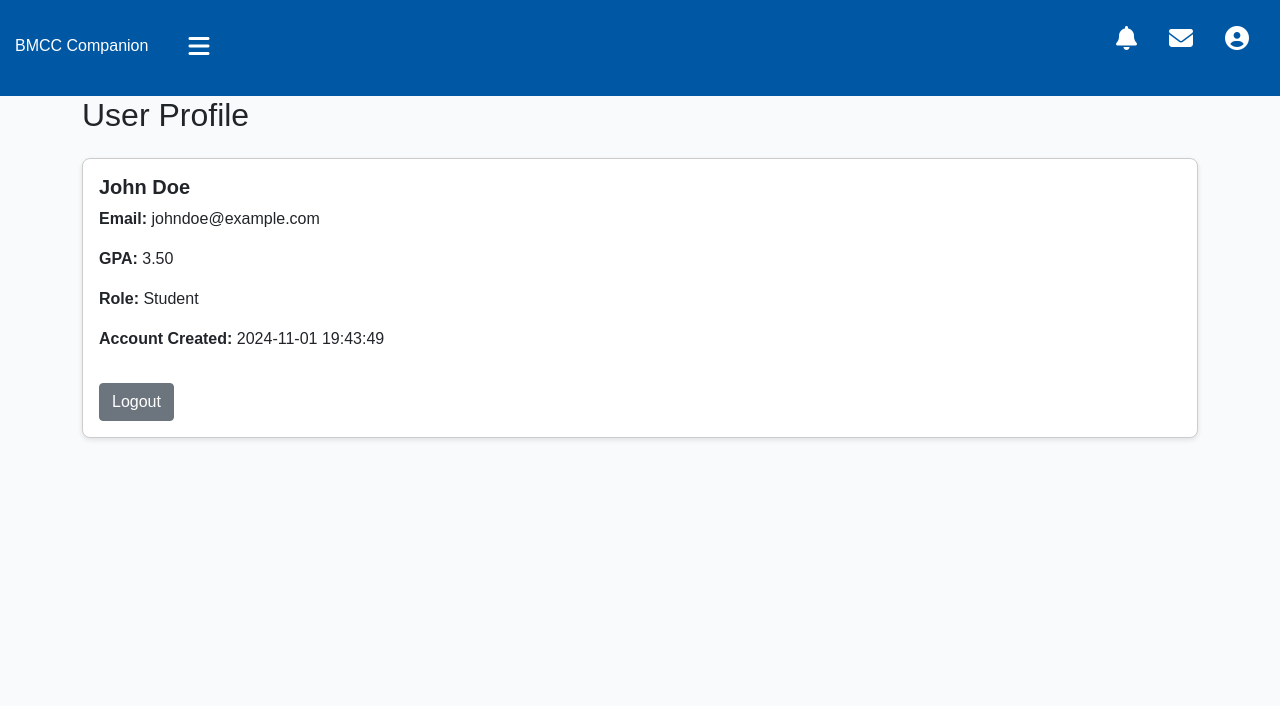
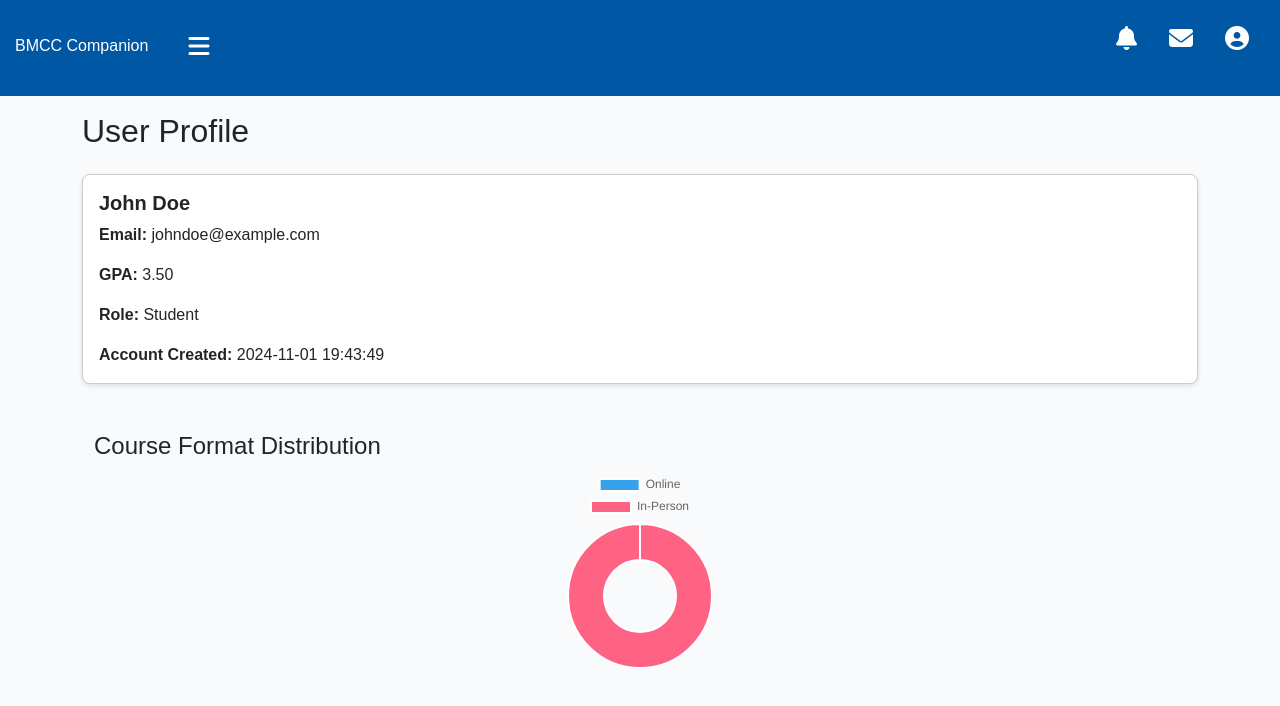
Before and after one commit to TraseRRR98/BMCC_Companion_app, a PHP site: page /profile.php in a window 1280 px wide. Shown: the top 706 px of the page. Run offline with PHP 8.4, Linux system fonts and the light colour scheme; a user stored in the database is signed in; data comes from the database, SQL or seed files in the repository; some libraries are stand-ins or nearby versions.

Commit message:
Update control panel links, add course format distribution chart, and enhance user profile layout

```diff
--- a/control_panel/control_panel.html
+++ b/control_panel/control_panel.html
@@ -46,7 +46,7 @@
     </div>
 
     <div class="sidebar show" id="sidebar">
-        <a href="#"><span class="fas fa-comment-alt"></span> Mental Health Chatbot</a>
+        <a href="../mente/mente.html"><span class="fas fa-comment-alt"></span> Mental Health Chatbot</a>
         <a href="#"><span class="fas fa-user-graduate"></span> Tutor AI</a>
         <a href="#"><span class="fas fa-ban"></span> Spam Detector</a>
         <a href="#"><span class="fas fa-upload"></span> Upload Files</a>
--- a/css/style.css
+++ b/css/style.css
@@ -151,3 +151,9 @@ body {
 .dropdown-menu a:hover {
     background: #af547d; /* Hover effect */
 }
+
+.small-chart {
+    width: 200px;
+    height: 200px;
+    margin: 0 auto; /* Center the chart */
+}
--- a/profile/profile.php
+++ b/profile/profile.php
@@ -26,6 +26,28 @@ if ($result->num_rows == 1) {
 }
 
 $stmt->close();
+
+// Fetch course counts for online vs in-person specific to the logged-in user
+$courseCountQuery = "
+    SELECT courses.online, COUNT(*) as count
+    FROM courses
+    JOIN course_enrollment ON courses.course_id = course_enrollment.course_id
+    WHERE course_enrollment.user_id = ?
+    GROUP BY courses.online";
+$stmt = $connection->prepare($courseCountQuery);
+$stmt->bind_param("i", $user_id);
+$stmt->execute();
+$courseCountResult = $stmt->get_result();
+
+$courseCounts = ['online' => 0, 'in_person' => 0];
+while ($row = $courseCountResult->fetch_assoc()) {
+    if ($row['online'] == 1) {
+        $courseCounts['online'] = (int)$row['count'];
+    } else {
+        $courseCounts['in_person'] = (int)$row['count'];
+    }
+}
+$stmt->close();
 ?>
 
 <!DOCTYPE html>
@@ -39,6 +61,7 @@ $stmt->close();
         crossorigin="anonymous" referrerpolicy="no-referrer" />
     <link rel="stylesheet" href="../css/bootstrap.min.css">
     <link rel="stylesheet" href="../css/style.css"> <!-- Custom CSS -->
+    <script src="https://cdn.jsdelivr.net/npm/chart.js"></script>
     <title>BMCC Companion - User Profile</title>
 </head>
 
@@ -77,6 +100,7 @@ $stmt->close();
 
     <!-- Sidebar -->
     <div class="sidebar" id="sidebar">
+        <a href = "../control_panel/control_panel.html"><span class="fas fa-tachometer-alt"></span> Dashboard</a>
         <a href="#"><span class="fas fa-comment-alt"></span> Mental Health Chatbot</a>
         <a href="#"><span class="fas fa-user-graduate"></span> Tutor AI</a>
         <a href="#"><span class="fas fa-ban"></span> Spam Detector</a>
@@ -92,7 +116,7 @@ $stmt->close();
 
     <!-- User Profile Content -->
     <div class="container mt-5 pt-5">
-        <h2>User Profile</h2>
+        <h2 class="mt-3">User Profile</h2>
         <div class="card mt-4">
             <div class="card-body">
                 <h5 class="card-title"><?php echo htmlspecialchars($user['first_name'] . ' ' . $user['last_name']); ?></h5>
@@ -100,9 +124,15 @@ $stmt->close();
                 <p class="card-text"><strong>GPA:</strong> <?php echo htmlspecialchars($user['gpa'] ?? 'N/A'); ?></p>
                 <p class="card-text"><strong>Role:</strong> <?php echo ucfirst(htmlspecialchars($user['role'])); ?></p>
                 <p class="card-text"><strong>Account Created:</strong> <?php echo htmlspecialchars($user['created_at']); ?></p>
-                <a href="../lib/logout.php" class="btn btn-secondary mt-3">Logout</a>
             </div>
         </div>
+
+        <!-- Donut Chart for Course Format Distribution -->
+        <div class="container mt-5">
+            <h4>Course Format Distribution</h4>
+            <canvas id="courseChart" class="small-chart"></canvas>
+        </div>
+
     </div>
 
     <script src="../js/jquery.min.js"></script>
@@ -123,6 +153,39 @@ $stmt->close();
         document.addEventListener("click", function () {
             document.getElementById("dropdown-menu").style.display = "none";
         });
+
+        // Data for the chart from PHP
+        const courseCounts = <?php echo json_encode($courseCounts); ?>;
+
+        // Create the donut chart
+        const ctx = document.getElementById('courseChart').getContext('2d');
+        const courseChart = new Chart(ctx, {
+        type: 'doughnut',
+        data: {
+            labels: ['Online', 'In-Person'],
+            datasets: [{
+                data: [courseCounts.online, courseCounts.in_person],
+                backgroundColor: ['#36A2EB', '#FF6384'],
+                hoverBackgroundColor: ['#36A2EB', '#FF6384']
+            }]
+        },
+        options: {
+            responsive: false,  // Disable responsiveness
+            maintainAspectRatio: true, // Maintain aspect ratio
+            plugins: {
+                legend: {
+                    position: 'top',
+                },
+                tooltip: {
+                    callbacks: {
+                        label: function(tooltipItem) {
+                            return tooltipItem.label + ': ' + tooltipItem.raw;
+                        }
+                    }
+                }
+            }
+        }
+    });
     </script>
 </body>
 
```
Also changed, not shown: mente/assets/css/style.css (renamed from Mente+/assets/css/style.css), mente/chatbot.html (renamed from Mente+/chatbot.html), mente/chatbot.php (renamed from Mente+/chatbot.php), mente/features.html (renamed from Mente+/features.html), mente/mente.html (renamed from Mente+/mente.html), mente/mente.js (renamed from Mente+/mente.js).
